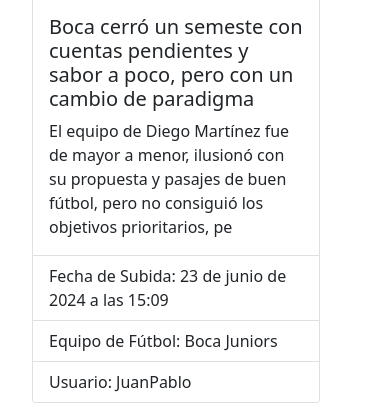
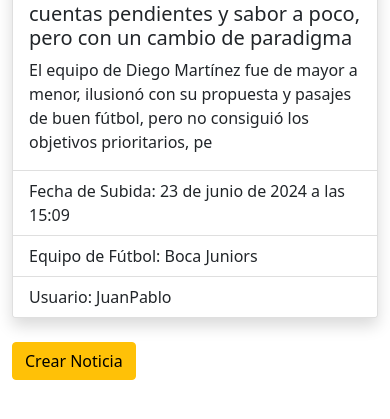
Before and after one commit to JuanPeiffer/mundo_futbol, a Django app: page /noticias/ in a window 390 px wide. Shown: the part 1473-1892 px from the top of the page. After the commit the page ends 1853 px from the top, so only its background shows below. Run offline with Django 5.2, Linux system fonts and the light colour scheme; data comes from the database, SQL or seed files in the repository; both versions use the stored data as it was after the commit.

Commit message:
Creacion de media y Cards de noticias

```diff
--- a/mundo_futbol/urls.py
+++ b/mundo_futbol/urls.py
@@ -1,4 +1,6 @@
 from django.contrib import admin
+from django.conf.urls.static import static
+from django.conf import settings
 from django.urls import path, include
 
 
@@ -8,3 +10,9 @@
     path('', include('equipos.urls')),
     path('noticias/', include('noticias.urls')),
 ]
+
+# Agregar las URL de los medios para la aplicación usuarios
+# urlpatterns += static(settings.USUARIOS_MEDIA_URL, document_root=settings.USUARIOS_MEDIA_ROOT)
+
+# Agregar las URL de los medios para la aplicación noticias
+urlpatterns += static(settings.NOTICIAS_MEDIA_URL, document_root=settings.NOTICIAS_MEDIA_ROOT)
--- a/noticias/admin.py
+++ b/noticias/admin.py
@@ -1,5 +1,4 @@
 from django.contrib import admin
 from .models import Noticias
-# Register your models here.
 
 admin.site.register(Noticias)
--- a/noticias/models.py
+++ b/noticias/models.py
@@ -5,7 +5,7 @@
 class Noticias(models.Model):
     titulo = models.CharField(max_length=150)
     descripcion = models.CharField(max_length=150)
-    imagen = models.CharField(max_length=150)
+    imagen = models.ImageField()
     equipo = models.ForeignKey(EquipoFutbol, on_delete=models.CASCADE)
     cuerpo = models.TextField()
     fecha_subida = models.DateTimeField(auto_now_add=True)
--- a/noticias/views.py
+++ b/noticias/views.py
@@ -2,9 +2,6 @@
 from django.shortcuts import render
 from .models import Noticias
 
-def index(request):
-    return render(request, 'noticias.html')
-
 def noticias(request):
-    noticias = Noticias.objects.all()
-    return render(request, 'noticias.html', {'noticias': noticias})
+    noticias_list = Noticias.objects.order_by('-fecha_subida')[:3]
+    return render(request, 'noticias.html', {'noticias': noticias_list})
--- /dev/null
+++ b/static/estilos/noticias.css
@@ -0,0 +1,7 @@
+.card-hover {
+    transition: transform .2s; /* Animation */
+}
+
+.card-hover:hover {
+    transform: scale(1.02); /* (150% zoom - Note: if the zoom is too large, it will go outside of the viewport) */
+}
--- a/templates/base.html
+++ b/templates/base.html
@@ -5,6 +5,9 @@
     <meta name="viewport" content="width=device-width, initial-scale=1.0">
     <title>Noticias</title>
     <link href="https://cdn.jsdelivr.net/npm/bootstrap@5.1.3/dist/css/bootstrap.min.css" rel="stylesheet">
+    {% block css %}
+    <!--  CSS  -->
+    {% endblock %}
 </head>
 <body>
 
--- a/templates/noticias.html
+++ b/templates/noticias.html
@@ -1,25 +1,33 @@
 {% extends 'base.html' %}
+{% load static %}
+{% block css %}
+<link rel="stylesheet" href="{% static 'estilos/noticias.css' %}">
+{% endblock css %}
 {% block content %}
 
-<h1>Noticias</h1>
-    <ul>
+<h1 class="mb-4 text-center">Noticias</h1>
+<div class="container">
+    <div class="row justify-content-center">
         {% for noticia in noticias %}
-        <div class="card" style="width: 18rem;">
-            <img src="imagen.jpg" class="card-img-top" alt="...">
+        <div class="col-md-4 mb-4">
+            <div class="card h-100 shadow card-hover">
+                <img src="{{ noticia.imagen.url }}" class="card-img-top" alt="{{ noticia.titulo }}">
                 <div class="card-body">
                     <h5 class="card-title">{{ noticia.titulo }}</h5>
                     <p class="card-text">{{ noticia.descripcion }}</p>
                 </div>
                 <ul class="list-group list-group-flush">
-              <li class="list-group-item">Fecha de Subida: {{noticia.fecha_subida}}</li>
-              <li class="list-group-item">Equipo de Fútbol: {{noticia.equipo}}</li>
-              <li class="list-group-item">Usuario: {{noticia.usuario}}</li>
+                    <li class="list-group-item">Fecha de Subida: {{ noticia.fecha_subida }}</li>
+                    <li class="list-group-item">Equipo de Fútbol: {{ noticia.equipo }}</li>
+                    <li class="list-group-item">Usuario: {{ noticia.usuario }}</li>
                 </ul>
             </div>
+        </div>
+        {% endfor %}
+    </div>
 
-        {% endfor %}
-    </ul>
-</body>
-</html>
+<a href="/noticias/crear_noticia" class="btn btn-warning">Crear Noticia</a>
+</div>
+
 
 {% endblock %}
```
Also changed, not shown: mundo_futbol/settings.py (+16 -1 lines), db.sqlite3, noticias/media/advincula.webp (added), noticias/media/dt.webp (added), noticias/media/ortega.webp (added), noticias/migrations/0002_alter_noticias_imagen.py (added), noticias/migrations/0003_alter_noticias_imagen.py (added). Lines whose indentation alone changed are shown as unchanged.
